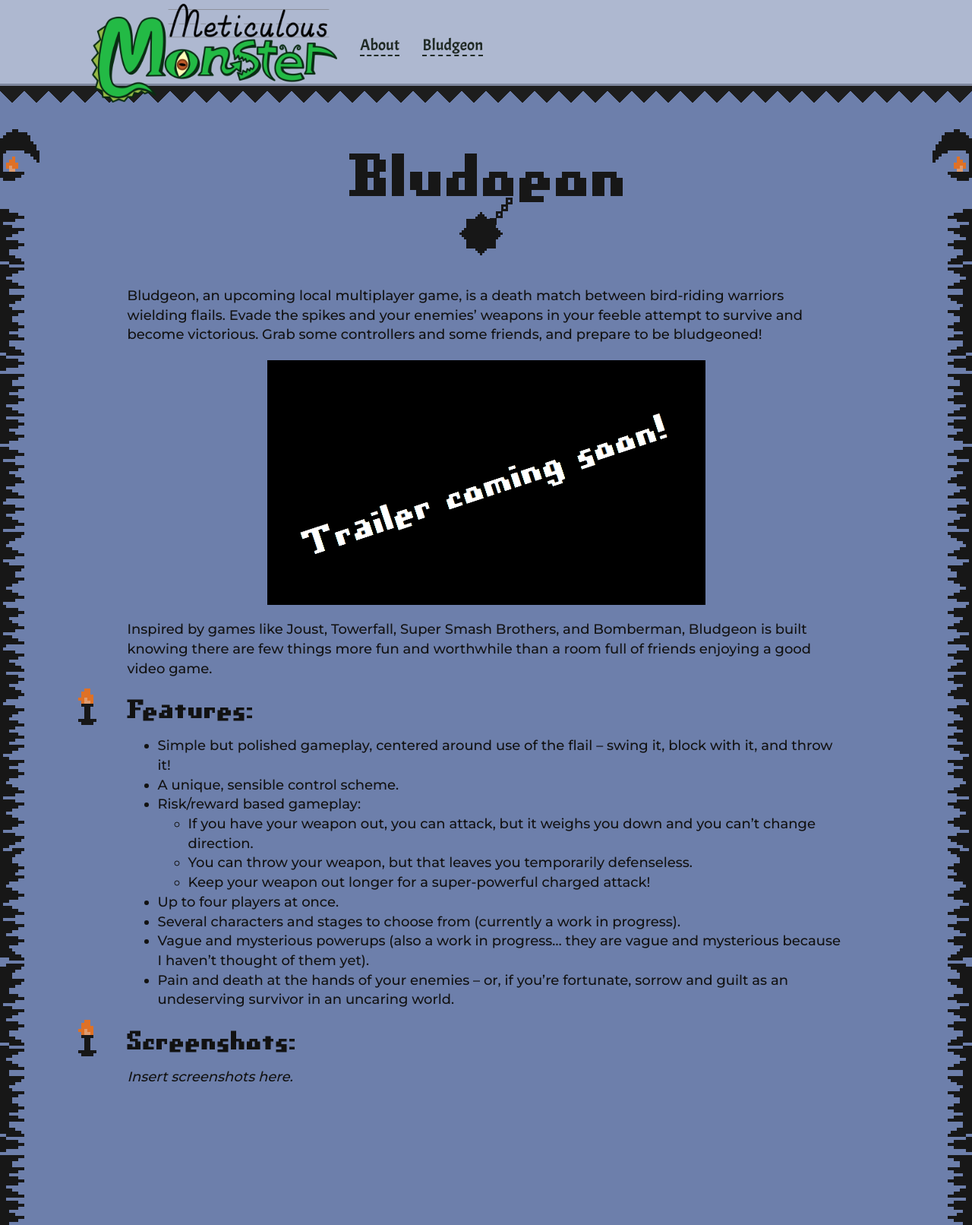
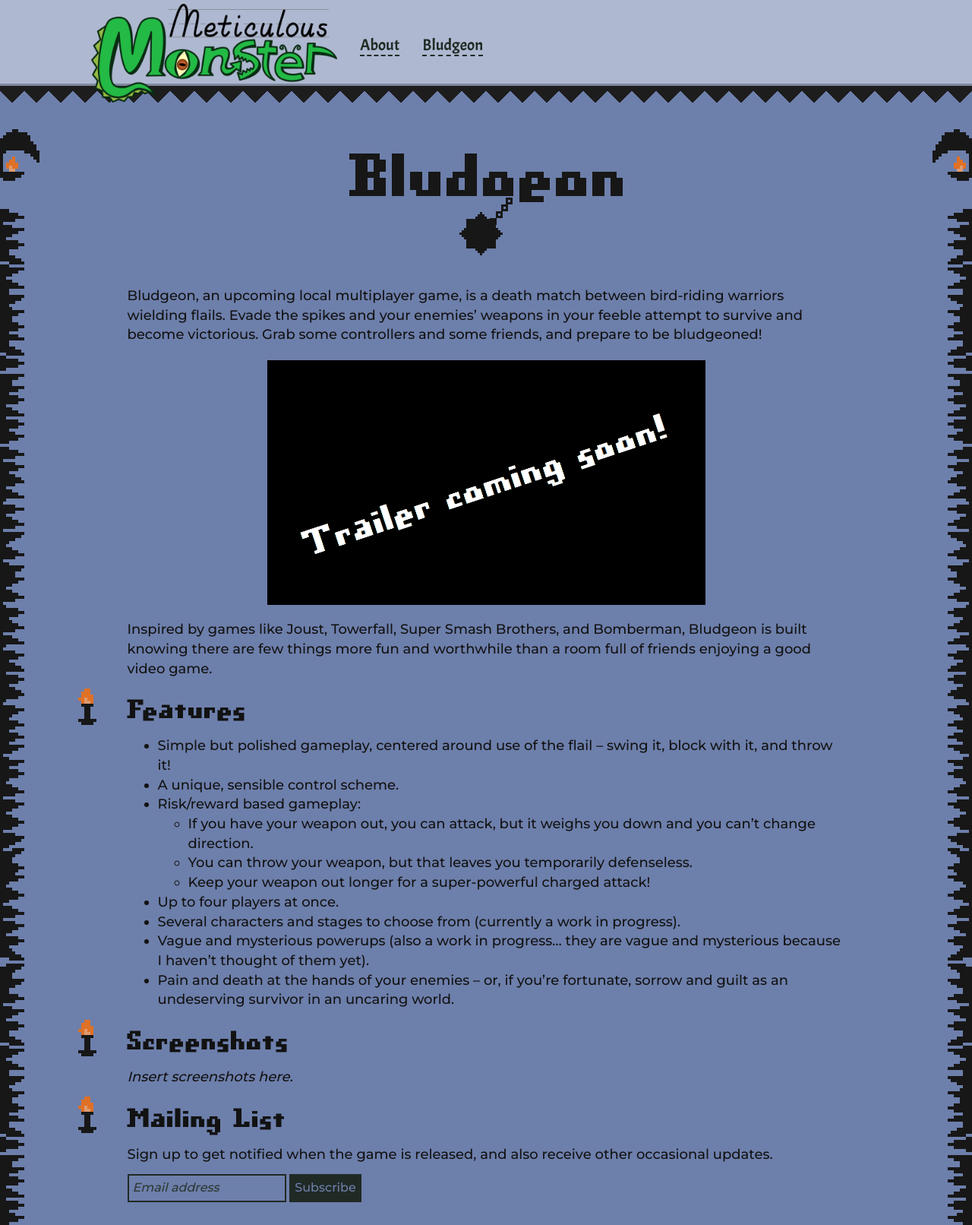
Before and after one commit to meticulousmonster/meticulousmonster.github.io, a Jekyll site: the page built from bludgeon.md, in a window 1280 px wide. Shown: the whole page at 76% size. Built offline with Jekyll 4.4.1, drawn with Linux system fonts in a browser that asks for light colours.

Commit message:
Add mailing list signup form

```diff
--- /dev/null
+++ b/_includes/email-signup.html
@@ -0,0 +1,9 @@
+<div id="mc_embed_signup">
+    <form action="https://meticulousmonster.us18.list-manage.com/subscribe/post?u=cffa8bb7308074a25cd7dcb06&amp;id=2f651b17f1" method="post" id="mc-embedded-subscribe-form" name="mc-embedded-subscribe-form" class="validate" target="_blank" novalidate>
+        <div id="mc_embed_signup_scroll">
+        <input type="email" value="" name="EMAIL" class="email" id="mce-EMAIL" placeholder="Email address" required>
+        <div style="position: absolute; left: -5000px;" aria-hidden="true"><input type="text" name="b_cffa8bb7308074a25cd7dcb06_2f651b17f1" tabindex="-1" value=""></div>
+        <div class="clear"><input type="submit" value="Subscribe" name="subscribe" id="mc-embedded-subscribe" class="button"></div>
+        </div>
+    </form>
+</div>
--- a/_sass/_base.scss
+++ b/_sass/_base.scss
@@ -92,6 +92,41 @@
     }
 }
 
+#mc_embed_signup {
+    input[type="email"] {
+        padding: 5px;
+        border: 2px solid $text-color;
+        font-size: 16px;
+        background-color: $body-bg-color;
+
+        &::placeholder {
+            color: lighten($text-color, 5%);
+            font-style: italic;
+        }
+
+        &:focus {
+            border-color: $brand-primary;
+            outline: none;
+        }
+    }
+
+    input[type="submit"] {
+        padding: 7px;
+        border: none;
+        background-color: $text-color;
+        color: $body-bg-color;
+        font-size: 16px;
+
+        &:hover {
+        background-color: $brand-primary;
+        }
+
+        &:focus {
+            outline: none;
+        }
+    }
+}
+
 body.bludgeon {
     background-color: $bludgeon-bg-color;
     color: $bludgeon-color;
@@ -134,4 +169,14 @@
     h1 {
         font-size: 80px;
     }
+
+    #mc_embed_signup {
+        input[type="email"] {
+            background-color: $bludgeon-bg-color;
+        }
+
+        input[type="submit"] {
+            color: $bludgeon-bg-color;
+        }
+    }
 }
--- a/_sass/_layout.scss
+++ b/_sass/_layout.scss
@@ -32,6 +32,19 @@
         }
     }
 }
+
+#mc_embed_signup {
+    margin-bottom: 20px;
+
+    input {
+        margin-bottom: 10px;
+    }
+
+    #mc_embed_signup_scroll div {
+        display: inline;
+    }
+}
+
 article {
     img {
         margin-top: $standard-margin;
--- a/bludgeon.md
+++ b/bludgeon.md
@@ -12,7 +12,7 @@
 Inspired by games like Joust, Towerfall, Super Smash Brothers, and Bomberman, Bludgeon is built knowing there are few things more fun and worthwhile than a room full of friends enjoying a good video game.
 
 ![Torch](/images/bludgeon/torch.gif){:.torch}
-## Features:
+## Features
 
 - Simple but polished gameplay, centered around use of the flail -- swing it, block with it, and throw it!
 - A unique, sensible control scheme.
@@ -26,6 +26,13 @@
 - Pain and death at the hands of your enemies -- or, if you're fortunate, sorrow and guilt as an undeserving survivor in an uncaring world.
 
 ![Torch](/images/bludgeon/torch.gif){:.torch}
-## Screenshots:
+## Screenshots
 
 *Insert screenshots here.*
+
+![Torch](/images/bludgeon/torch.gif){:.torch}
+## Mailing List
+
+Sign up to get notified when the game is released, and also receive other occasional updates.
+
+{% include email-signup.html %}
```
Also changed, not shown: index.md (+6 -0 lines).
